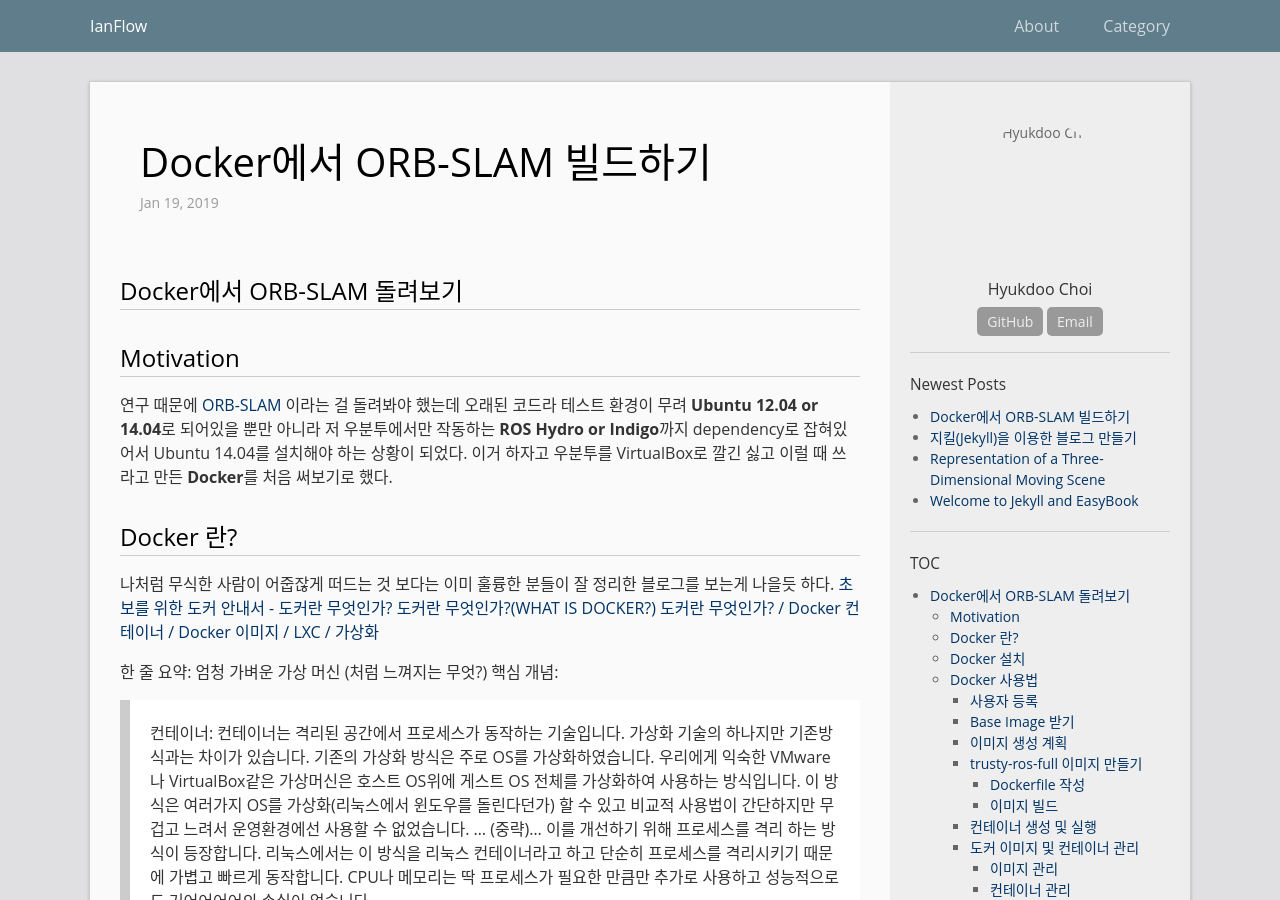
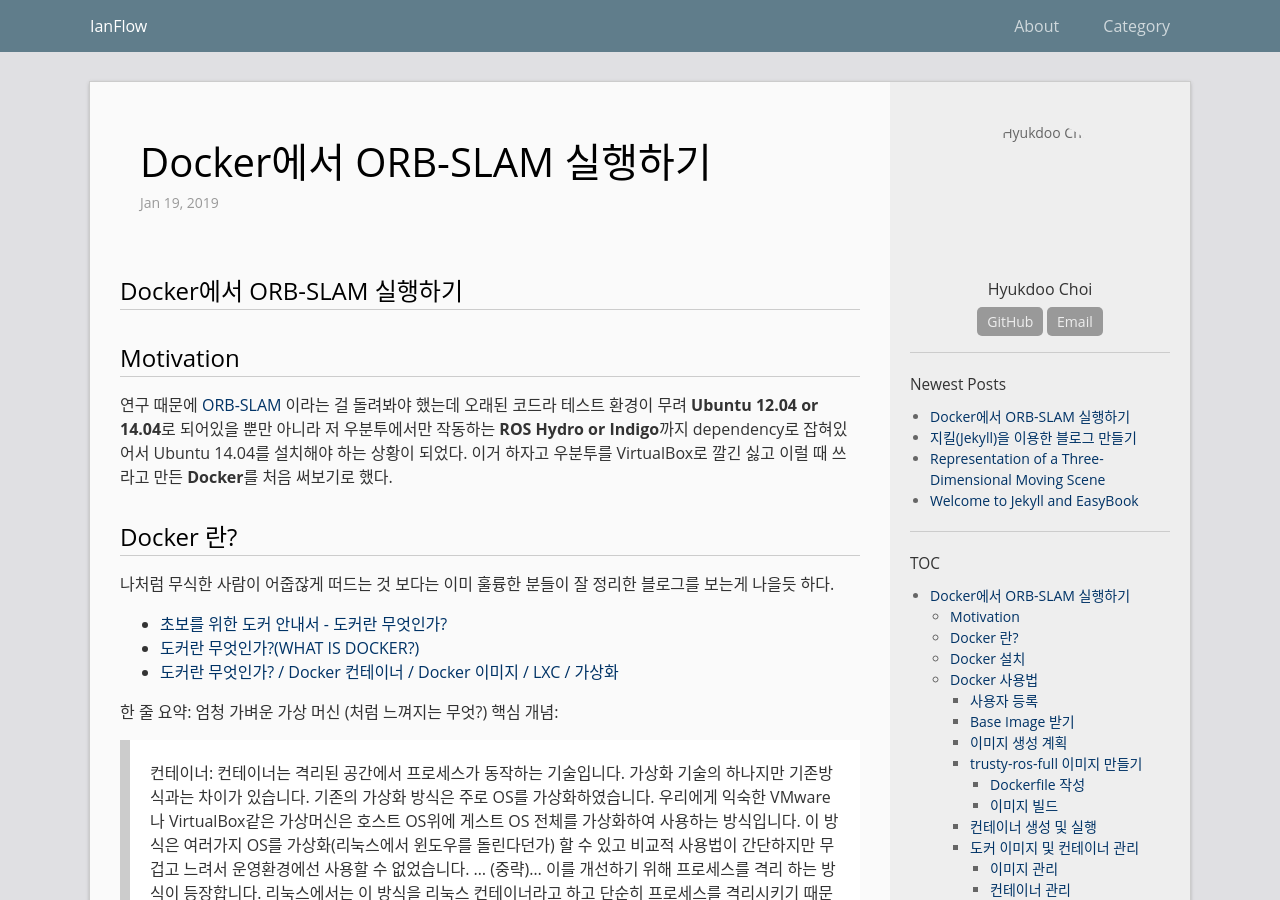
Before and after one commit to goodgodgd/ian-flow, a Jekyll site: the page built from _posts/2019-01-19-how-to-run-orbslam-in-DOCKER.md, in a window 1280 px wide and 900 px high. Built offline with Jekyll 4.4.1, drawn with Linux system fonts in a browser that asks for light colours.

Commit message:
minor change

```diff
--- a/_posts/2019-01-19-how-to-run-orbslam-in-DOCKER.md
+++ b/_posts/2019-01-19-how-to-run-orbslam-in-DOCKER.md
@@ -1,12 +1,12 @@
 ---
 layout: post
-title:  "Docker에서 ORB-SLAM 빌드하기"
+title:  "Docker에서 ORB-SLAM 실행하기"
 date:   2019-01-19 09:00:01
 categories: myflow
 
 ---
 
-# Docker에서 ORB-SLAM 돌려보기
+# Docker에서 ORB-SLAM 실행하기
 
 ## Motivation
 
@@ -14,9 +14,9 @@ categories: myflow
 
 ## Docker 란?
 나처럼 무식한 사람이 어줍잖게 떠드는 것 보다는 이미 훌륭한 분들이 잘 정리한 블로그를 보는게 나을듯 하다.
-[초보를 위한 도커 안내서 - 도커란 무엇인가?](https://subicura.com/2017/01/19/docker-guide-for-beginners-1.html)
-[도커란 무엇인가?(WHAT IS DOCKER?)](http://avilos.codes/infra-management/virtualization-platform/docker/what-is-docker/)
-[도커란 무엇인가? / Docker 컨테이너 / Docker 이미지 / LXC / 가상화](http://dev.youngkyu.kr/32)
+- [초보를 위한 도커 안내서 - 도커란 무엇인가?](https://subicura.com/2017/01/19/docker-guide-for-beginners-1.html)
+- [도커란 무엇인가?(WHAT IS DOCKER?)](http://avilos.codes/infra-management/virtualization-platform/docker/what-is-docker/)
+- [도커란 무엇인가? / Docker 컨테이너 / Docker 이미지 / LXC / 가상화](http://dev.youngkyu.kr/32)
 
 한 줄 요약: 엄청 가벼운 가상 머신 (처럼 느껴지는 무엇?)
 핵심 개념:
```
